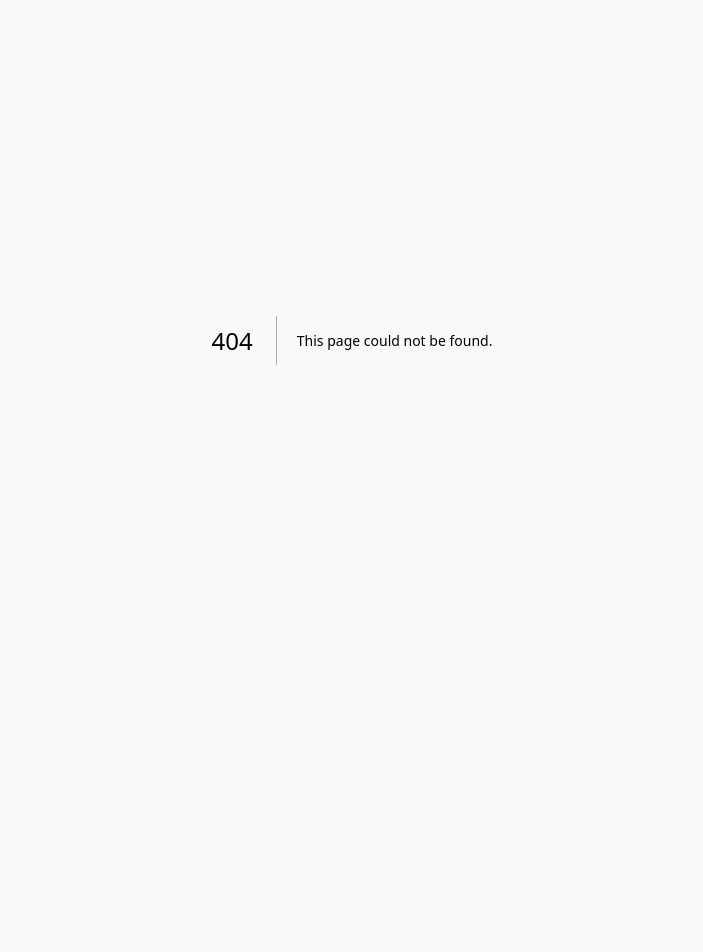
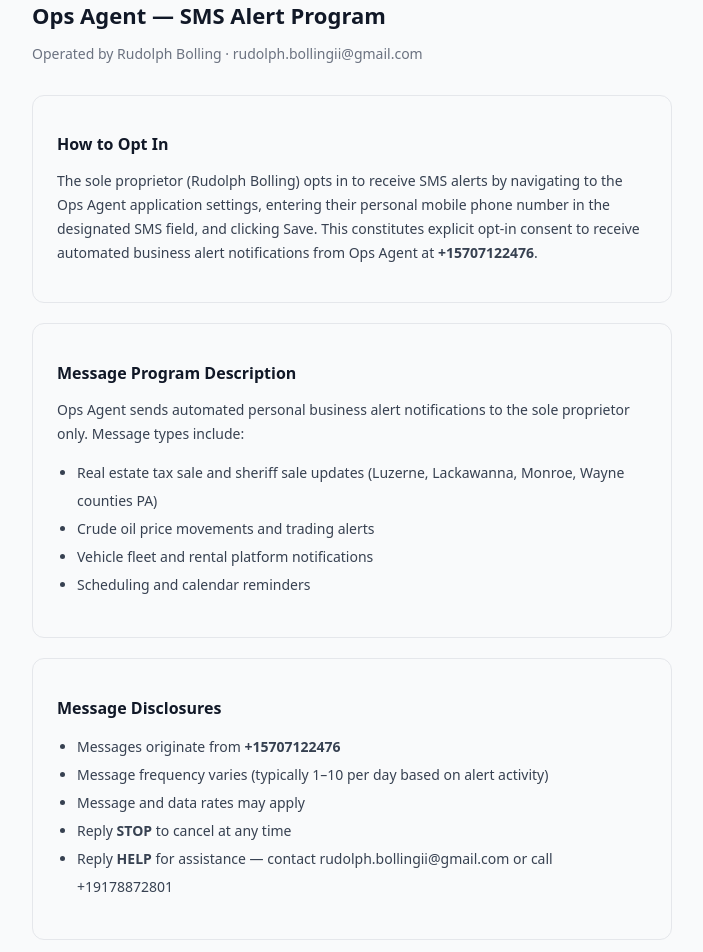
Before and after one commit to rudolphbollingii-bit/ops-agent, a Next.js app: page /optin in a window 1280 px wide. Before the commit this address had no page. Shown: the part 60-1012 px from the top of the page, without its empty margins (288-991 px from the left). Before the commit the page ends 800 px from the top, so only its background shows below. Built offline with nearby package versions, Linux system fonts and the light colour scheme.

Commit message:
add public optin page for A2P compliance

```diff
--- /dev/null
+++ b/app/optin/page.tsx
@@ -0,0 +1,46 @@
+export default function OptIn() {
+  return (
+    <div style={{ maxWidth: 640, margin: '60px auto', padding: '0 24px', fontFamily: 'system-ui, sans-serif', color: '#111827' }}>
+      <h1 style={{ fontSize: 22, fontWeight: 700, marginBottom: 4 }}>Ops Agent — SMS Alert Program</h1>
+      <p style={{ color: '#6B7280', marginBottom: 32, fontSize: 14 }}>Operated by Rudolph Bolling · rudolph.bollingii@gmail.com</p>
+
+      <div style={{ border: '1px solid #E5E7EB', borderRadius: 12, padding: 24, marginBottom: 20 }}>
+        <h2 style={{ fontSize: 16, fontWeight: 600, marginBottom: 12 }}>How to Opt In</h2>
+        <p style={{ fontSize: 14, lineHeight: 1.7, color: '#374151' }}>
+          The sole proprietor (Rudolph Bolling) opts in to receive SMS alerts by navigating to the Ops Agent application settings, entering their personal mobile phone number in the designated SMS field, and clicking Save. This constitutes explicit opt-in consent to receive automated business alert notifications from Ops Agent at <strong>+15707122476</strong>.
+        </p>
+      </div>
+
+      <div style={{ border: '1px solid #E5E7EB', borderRadius: 12, padding: 24, marginBottom: 20 }}>
+        <h2 style={{ fontSize: 16, fontWeight: 600, marginBottom: 12 }}>Message Program Description</h2>
+        <p style={{ fontSize: 14, lineHeight: 1.7, color: '#374151' }}>
+          Ops Agent sends automated personal business alert notifications to the sole proprietor only. Message types include:
+        </p>
+        <ul style={{ fontSize: 14, lineHeight: 2, color: '#374151', paddingLeft: 20, marginTop: 8 }}>
+          <li>Real estate tax sale and sheriff sale updates (Luzerne, Lackawanna, Monroe, Wayne counties PA)</li>
+          <li>Crude oil price movements and trading alerts</li>
+          <li>Vehicle fleet and rental platform notifications</li>
+          <li>Scheduling and calendar reminders</li>
+        </ul>
+      </div>
+
+      <div style={{ border: '1px solid #E5E7EB', borderRadius: 12, padding: 24, marginBottom: 20 }}>
+        <h2 style={{ fontSize: 16, fontWeight: 600, marginBottom: 12 }}>Message Disclosures</h2>
+        <ul style={{ fontSize: 14, lineHeight: 2, color: '#374151', paddingLeft: 20 }}>
+          <li>Messages originate from <strong>+15707122476</strong></li>
+          <li>Message frequency varies (typically 1–10 per day based on alert activity)</li>
+          <li>Message and data rates may apply</li>
+          <li>Reply <strong>STOP</strong> to cancel at any time</li>
+          <li>Reply <strong>HELP</strong> for assistance — contact rudolph.bollingii@gmail.com or call +19178872801</li>
+        </ul>
+      </div>
+
+      <div style={{ border: '1px solid #E5E7EB', borderRadius: 12, padding: 24 }}>
+        <h2 style={{ fontSize: 16, fontWeight: 600, marginBottom: 12 }}>Privacy Policy</h2>
+        <p style={{ fontSize: 14, lineHeight: 1.7, color: '#374151' }}>
+          Ops Agent is a personal application used solely by Rudolph Bolling. <strong>No mobile information, phone numbers, or personal data will ever be shared with, sold to, or disclosed to any third parties, affiliates, or lead generators for marketing or promotional purposes at any time.</strong> Mobile opt-in data is stored securely and used only to deliver alert notifications to the registered phone number. This privacy policy applies to all data collected through this messaging program.
+        </p>
+      </div>
+    </div>
+  )
+}
```
